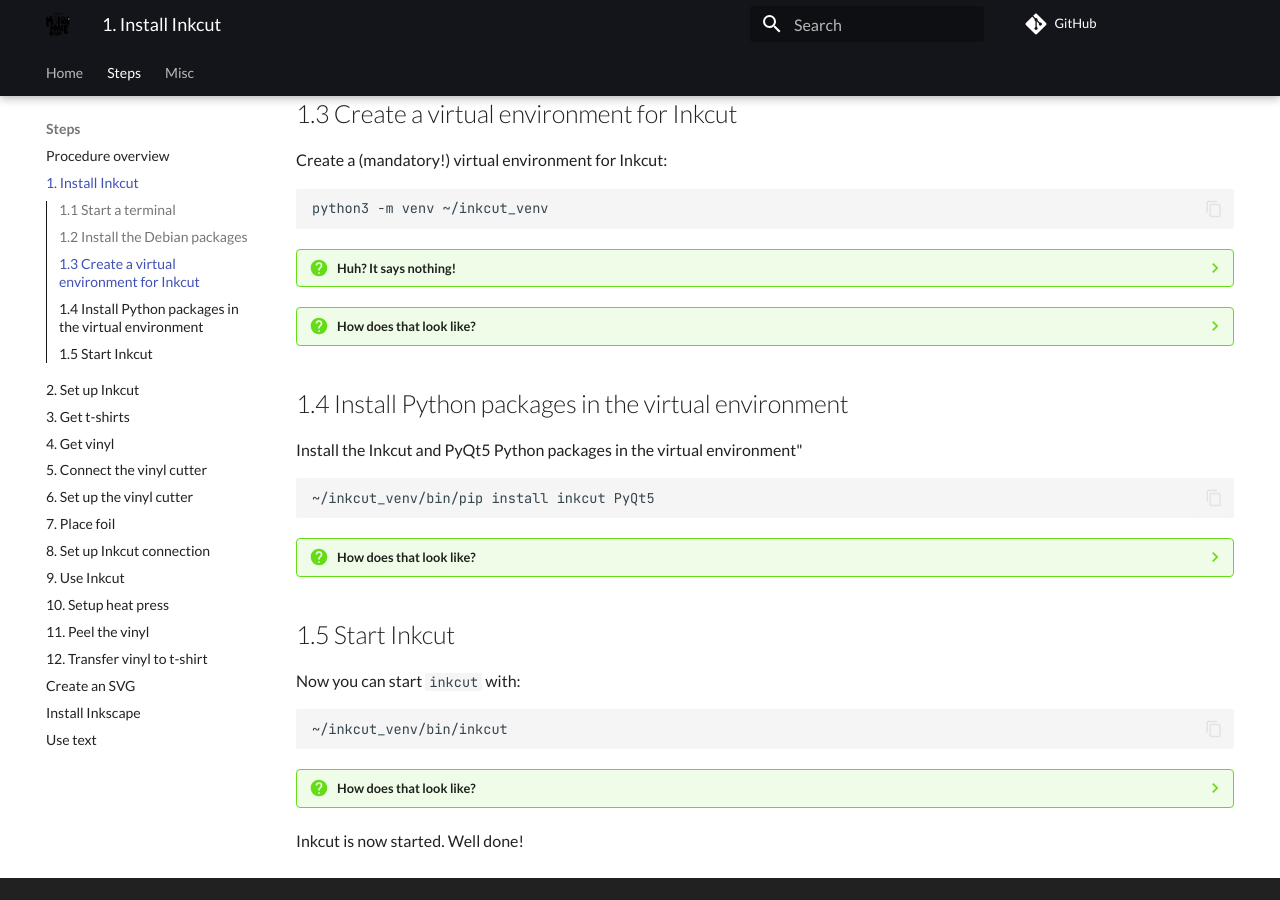
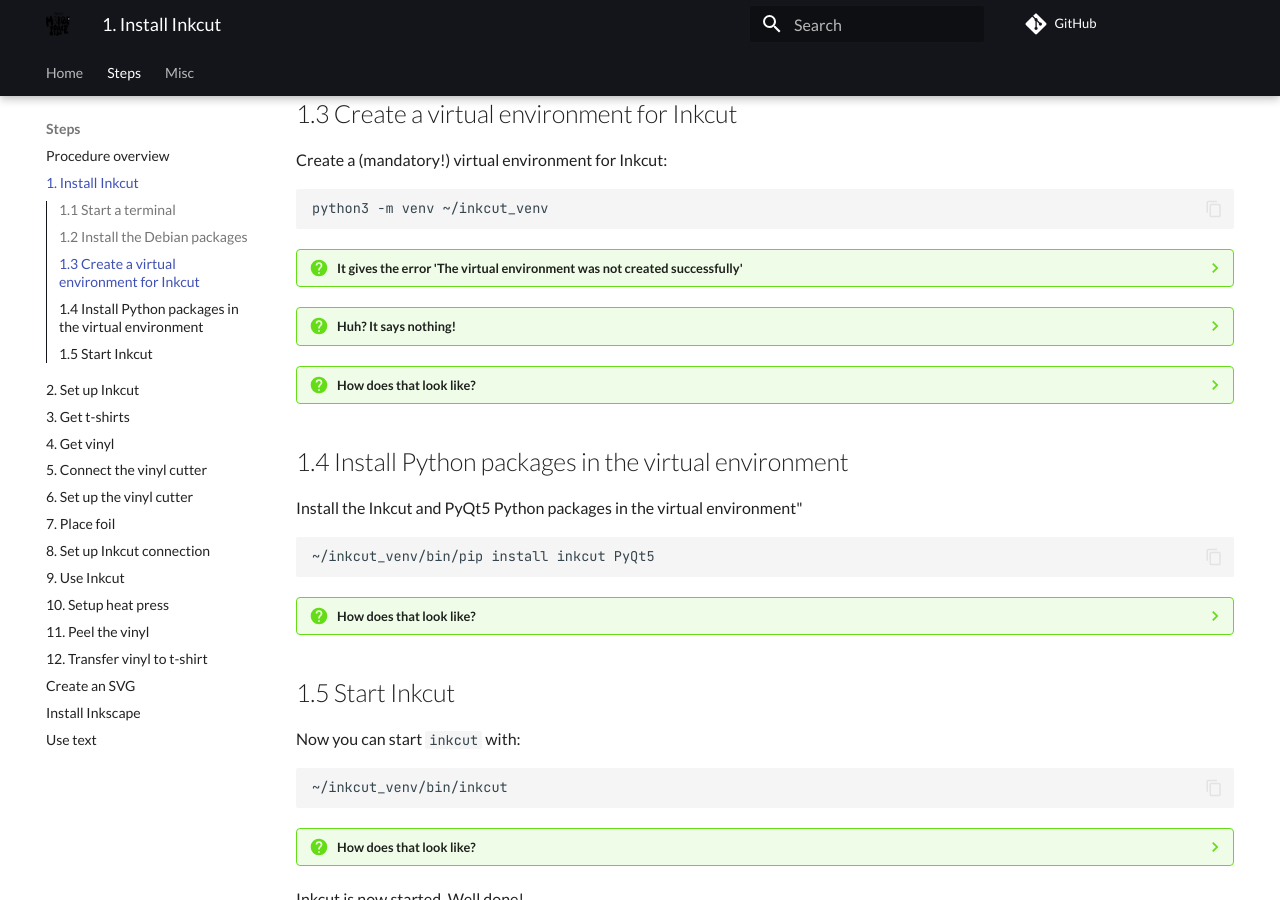
Before and after one commit to uppsala-makerspace/vevor_vinyl_cutter_to_t_shirt_manual, an MkDocs documentation site: the page built from docs/steps/1_install_inkcut/README.md, in a window 1280 px wide and 900 px high, scrolled down 1730 px. Built offline with MkDocs 1.6.1 and Material for MkDocs 9.7.7, drawn with Linux system fonts in a browser that asks for light colours; comment, search, counter and statistics services are not loaded; some of the changed lines change nothing that is shown.

Commit message:
Add error message

````diff
--- a/docs/steps/1_install_inkcut/README.md
+++ b/docs/steps/1_install_inkcut/README.md
@@ -174,6 +174,52 @@
 ```bash
 python3 -m venv ~/inkcut_venv
 ```
+
+???- question "It gives the error 'The virtual environment was not created successfully'"
+
+    This is the full errr message:
+
+    ```text
+    ums@rikthyvel:~$ python3 -m venv ~/inkcut_venv
+    The virtual environment was not created successfully because ensurepip is not
+    available.  On Debian/Ubuntu systems, you need to install the python3-venv
+    package using the following command.
+
+        apt install python3.12-venv
+
+    You may need to use sudo with that command.  After installing the python3-venv
+    package, recreate your virtual environment.
+
+    Failing command: /home/ums/inkcut_venv/bin/python3
+    ```
+
+    The solution can be found in the text:
+
+    ```text
+    sudo apt install python3.12-venv
+    ```
+
+    This is how that looks like:
+
+    ```text
+    ums@rikthyvel:~$ sudo apt install python3.12-venv
+    Reading package lists... Done
+    Building dependency tree... Done
+    Reading state information... Done
+    The following package was automatically installed and is no longer required:
+      python3-netifaces
+    Use 'sudo apt autoremove' to remove it.
+    The following additional packages will be installed:
+      python3-pip-whl python3-setuptools-whl
+    The following NEW packages will be installed:
+      python3-pip-whl python3-setuptools-whl python3.12-venv
+    0 upgraded, 3 newly installed, 0 to remove and 70 not upgraded.
+    Need to get 2,424 kB of archives.
+    After this operation, 2,771 kB of additional disk space will be used.
+    Do you want to continue? [Y/n] y
+    ```
+
+    After this, try again.
 
 ???- question "Huh? It says nothing!"
 
````
